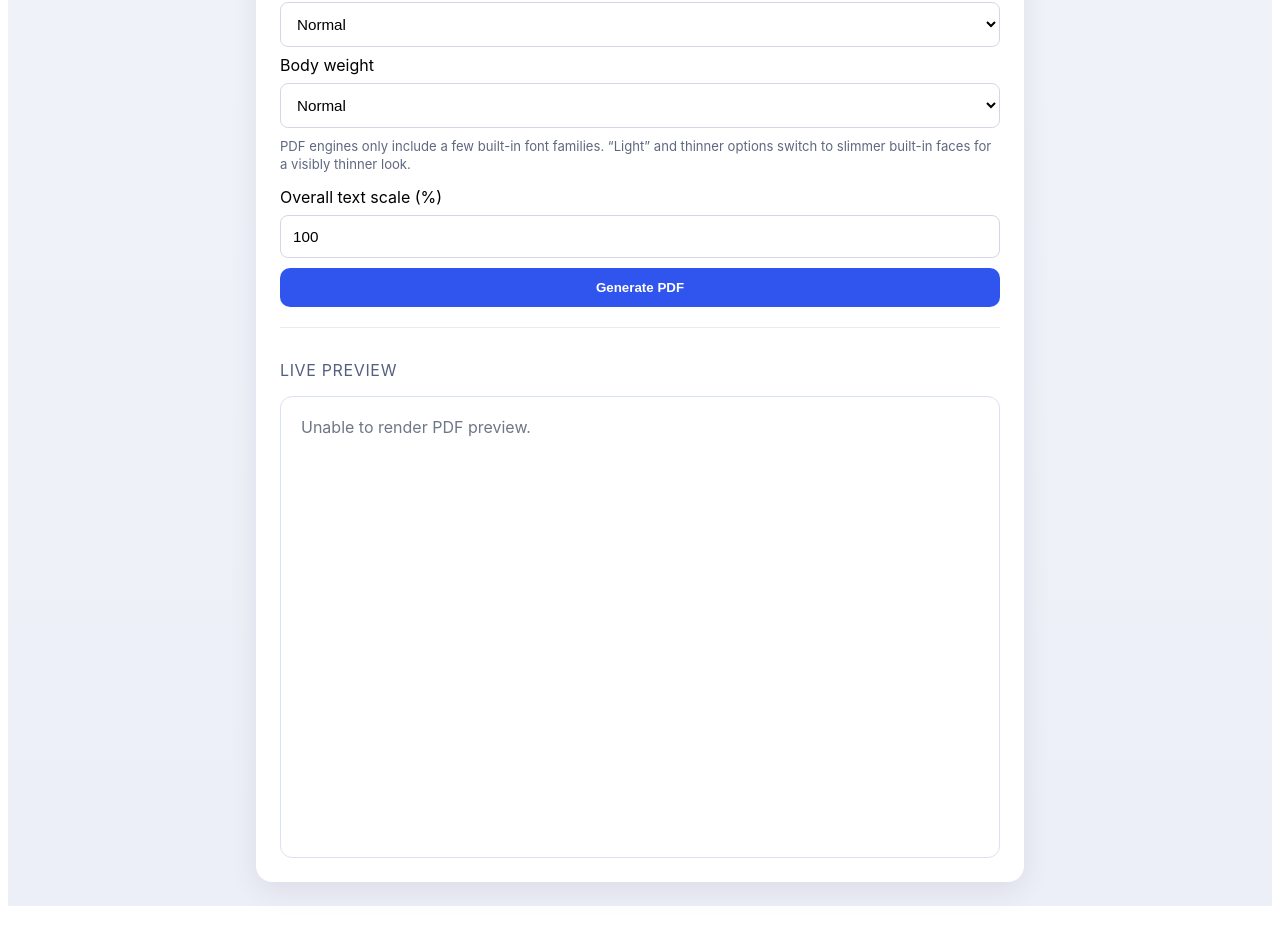
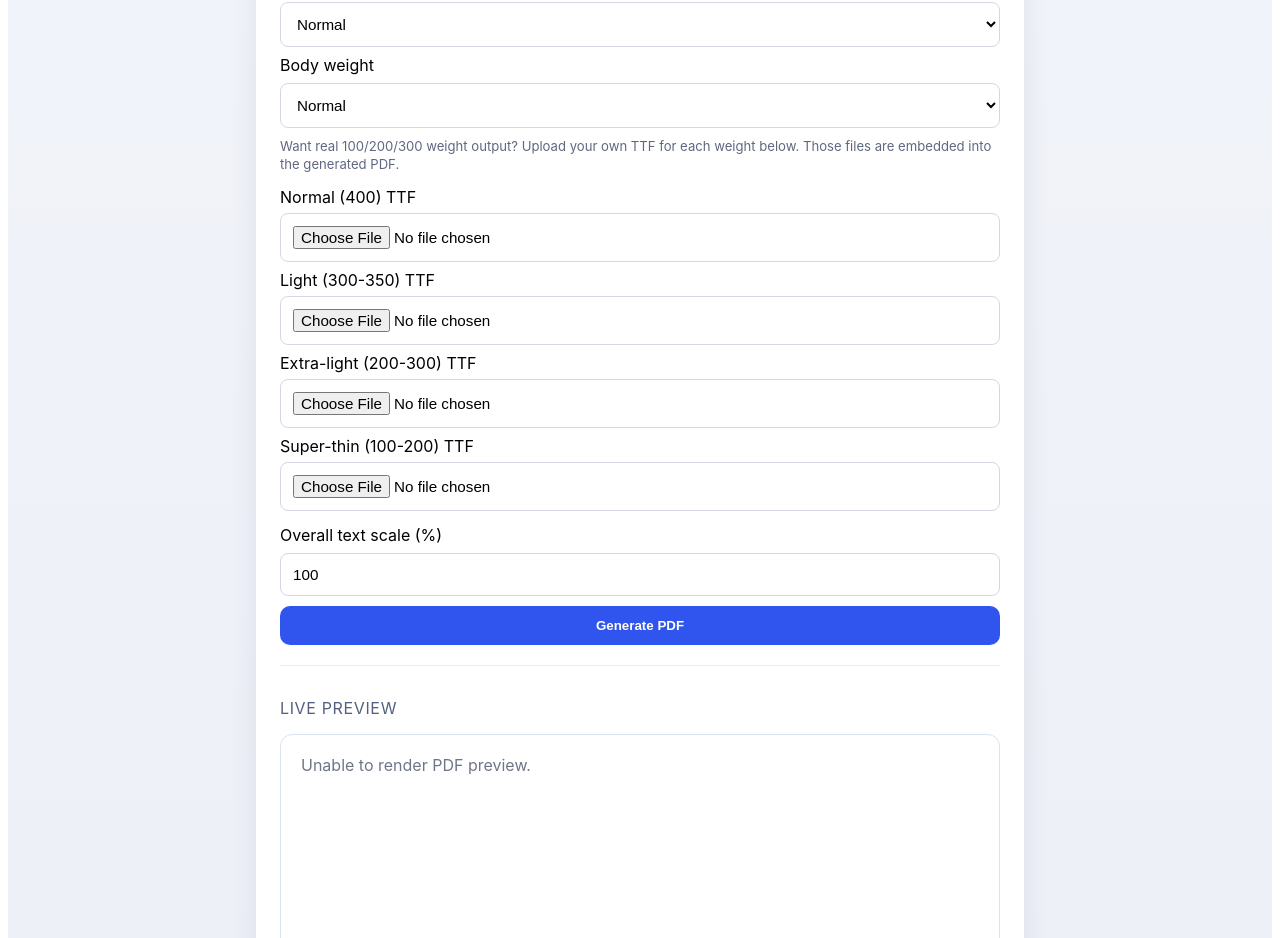
Before and after one commit to alethrainc/pdf-agent, a Next.js app: page / in a window 1280 px wide. Shown: the part 1128-2066 px from the top of the page. Before the commit the page ends 2042 px from the top, so only its background shows below. Built offline with nearby package versions, Linux system fonts and the light colour scheme.

Commit message:
Allow uploading real TTF files for true thin PDF weights

```diff
--- a/pages/index.js
+++ b/pages/index.js
@@ -22,8 +22,28 @@ const FONT_WEIGHT_PRESETS = {
   'super-thin': { fontFamily: 'times', fontStyle: 'italic' },
 };
 
+const CUSTOM_WEIGHT_FONT_LABELS = {
+  normal: 'Normal (400)',
+  light: 'Light (300-350)',
+  'extra-light': 'Extra-light (200-300)',
+  'super-thin': 'Super-thin (100-200)',
+};
+
 function getWeightPreset(weight) {
   return FONT_WEIGHT_PRESETS[weight] || FONT_WEIGHT_PRESETS.normal;
+}
+
+function applyCustomWeightFonts(pdf, customWeightFonts = {}) {
+  const activePresets = { ...FONT_WEIGHT_PRESETS };
+
+  for (const [weight, font] of Object.entries(customWeightFonts)) {
+    if (!font?.base64 || !font?.family) continue;
+    pdf.addFileToVFS(font.fileName, font.base64);
+    pdf.addFont(font.fileName, font.family, 'normal');
+    activePresets[weight] = { fontFamily: font.family, fontStyle: 'normal' };
+  }
+
+  return activePresets;
 }
 
 function loadScriptOnce(src, globalName) {
@@ -193,6 +213,7 @@ function createPdfDocument({
   jsPDF,
   blocks,
   styleOptions,
+  customWeightFonts,
   logoAsset,
   footerMain,
   footerSub,
@@ -203,6 +224,8 @@ function createPdfDocument({
     unit: 'pt',
     format: 'letter',
   });
+
+  const activeWeightPresets = applyCustomWeightFonts(pdf, customWeightFonts);
 
   const pageWidth = pdf.internal.pageSize.getWidth();
   const pageHeight = pdf.internal.pageSize.getHeight();
@@ -222,10 +245,12 @@ function createPdfDocument({
       const nextBlockRole = collection[index + 1]?.role || null;
       const previousBlockRole = collection[index - 1]?.role || null;
       const style = getBlockStyle(block.role, styleOptions, nextBlockRole, previousBlockRole);
-      pdf.setFont(style.fontFamily, style.fontStyle);
-      pdf.setFontSize(style.fontSize);
-      const lines = formatBlockLinesForPdf(pdf, text, style.align === 'center' ? textWidth * 0.9 : textWidth);
-      return { ...style, lines };
+      const resolvedPreset = activeWeightPresets[style.fontWeight] || getWeightPreset(style.fontWeight);
+      const resolvedStyle = { ...style, ...resolvedPreset };
+      pdf.setFont(resolvedStyle.fontFamily, resolvedStyle.fontStyle);
+      pdf.setFontSize(resolvedStyle.fontSize);
+      const lines = formatBlockLinesForPdf(pdf, text, resolvedStyle.align === 'center' ? textWidth * 0.9 : textWidth);
+      return { ...resolvedStyle, lines };
     })
     .filter(Boolean);
 
@@ -253,7 +278,7 @@ function createPdfDocument({
       lines: [' '],
       yStart: contentTop,
       align: 'left',
-      ...getWeightPreset(styleOptions.bodyFontWeight),
+      ...(activeWeightPresets[styleOptions.bodyFontWeight] || getWeightPreset(styleOptions.bodyFontWeight)),
       fontWeight: styleOptions.bodyFontWeight,
       fontSize: scaledBodySize,
       lineHeight: scaledBodySize * 1.58,
@@ -351,6 +376,7 @@ export default function Home() {
     ],
   });
   const [styleOptions, setStyleOptions] = useState(DEFAULT_STYLE_OPTIONS);
+  const [customWeightFonts, setCustomWeightFonts] = useState({});
 
   async function buildPreviewFromFile(file) {
     if (!file) return;
@@ -427,6 +453,7 @@ export default function Home() {
           jsPDF,
           blocks: codedDocument?.blocks || [],
           styleOptions,
+          customWeightFonts,
           logoAsset,
           footerMain,
           footerSub,
@@ -459,11 +486,34 @@ export default function Home() {
     return () => {
       mounted = false;
     };
-  }, [codedDocument, styleOptions, logoUrl, footerMain, footerSub, confidentialText]);
+  }, [codedDocument, styleOptions, customWeightFonts, logoUrl, footerMain, footerSub, confidentialText]);
 
   useEffect(() => () => {
     if (pdfPreviewUrl) URL.revokeObjectURL(pdfPreviewUrl);
   }, [pdfPreviewUrl]);
+
+  async function handleCustomWeightFontChange(weight, file) {
+    if (!file) {
+      setCustomWeightFonts((prev) => {
+        const next = { ...prev };
+        delete next[weight];
+        return next;
+      });
+      return;
+    }
+
+    const base64 = await fileToBase64(file);
+    const safeWeight = String(weight || 'custom').replace(/[^a-z0-9]/gi, '');
+
+    setCustomWeightFonts((prev) => ({
+      ...prev,
+      [weight]: {
+        fileName: `${safeWeight}-${Date.now()}.ttf`,
+        family: `Custom${safeWeight}${Date.now()}`,
+        base64,
+      },
+    }));
+  }
 
   async function handleSubmit(event) {
     event.preventDefault();
@@ -509,6 +559,7 @@ export default function Home() {
           jsPDF,
           blocks: extractedBlocks,
           styleOptions,
+          customWeightFonts,
           logoAsset,
           footerMain,
           footerSub,
@@ -671,7 +722,21 @@ export default function Home() {
               <option value="super-thin">Super-thin</option>
             </select>
 
-            <p className={styles.weightHint}>PDF engines only include a few built-in font families. “Light” and thinner options switch to slimmer built-in faces for a visibly thinner look.</p>
+            <p className={styles.weightHint}>Want real 100/200/300 weight output? Upload your own TTF for each weight below. Those files are embedded into the generated PDF.</p>
+
+            <div className={styles.customFontGrid}>
+              {Object.entries(CUSTOM_WEIGHT_FONT_LABELS).map(([weightKey, label]) => (
+                <div key={weightKey} className={styles.customFontRow}>
+                  <label htmlFor={`custom-font-${weightKey}`}>{label} TTF</label>
+                  <input
+                    id={`custom-font-${weightKey}`}
+                    type="file"
+                    accept=".ttf"
+                    onChange={(event) => handleCustomWeightFontChange(weightKey, event.target.files?.[0])}
+                  />
+                </div>
+              ))}
+            </div>
 
             <label htmlFor="fontScale">Overall text scale (%)</label>
             <input
--- a/styles/Home.module.css
+++ b/styles/Home.module.css
@@ -145,3 +145,14 @@
   line-height: 1.35;
   color: #5f6880;
 }
+
+.customFontGrid {
+  display: grid;
+  gap: 8px;
+  margin-bottom: 6px;
+}
+
+.customFontRow {
+  display: grid;
+  gap: 6px;
+}
```
